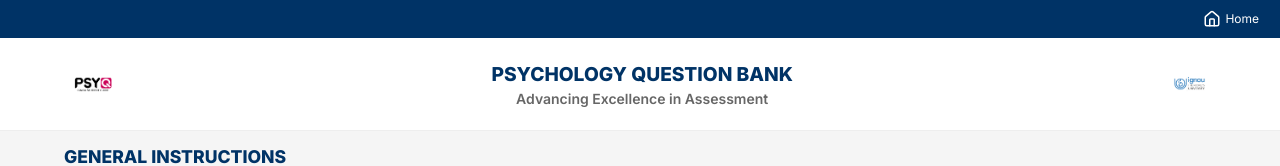
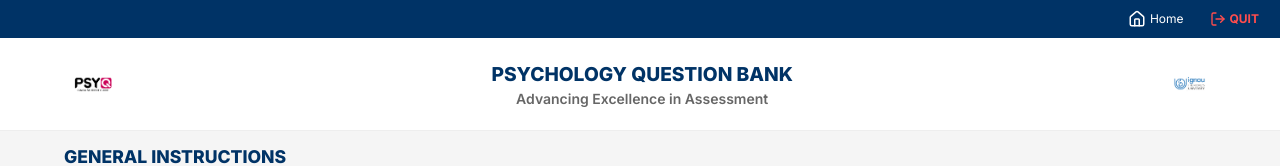
Before and after one commit to abnv-8083/PSY-Q, a React (Vite) app: page /academic/mocktest/1/1/rules in a window 1280 px wide. Shown: the top 166 px of the page. Built offline with nearby package versions, Linux system fonts and the light colour scheme; no server answers; the database is empty.

Commit message:
feat: add quit option to exam and instructions pages

```diff
--- a/src/pages/mocktest/GeneralInstructions.jsx
+++ b/src/pages/mocktest/GeneralInstructions.jsx
@@ -11,7 +11,7 @@ import {
     Divider,
     IconButton
 } from '@mui/material';
-import { Home, ChevronDown, ChevronUp } from 'lucide-react';
+import { Home, ChevronDown, ChevronUp, LogOut } from 'lucide-react';
 import { useParams, useNavigate } from 'react-router-dom';
 import { supabase } from '../../lib/supabaseClient';
 
@@ -48,10 +48,14 @@ const GeneralInstructions = () => {
     return (
         <Box sx={{ minHeight: '100vh', display: 'flex', flexDirection: 'column', bgcolor: '#fff' }}>
             {/* Top Blue Bar */}
-            <Box sx={{ bgcolor: '#003366', color: '#fff', py: 0.5, px: 2, display: 'flex', justifyContent: 'flex-end' }}>
+            <Box sx={{ bgcolor: '#003366', color: '#fff', py: 0.5, px: 2, display: 'flex', justifyContent: 'flex-end', gap: 2 }}>
                 <IconButton size="small" sx={{ color: '#fff', borderRadius: 1 }} onClick={() => navigate('/academic/mocktest')}>
                     <Home size={18} />
                     <Typography variant="caption" sx={{ ml: 0.5 }}>Home</Typography>
+                </IconButton>
+                <IconButton size="small" sx={{ color: '#ff4d4d', borderRadius: 1, '&:hover': { bgcolor: 'rgba(255, 77, 77, 0.1)' } }} onClick={() => navigate('/academic/mocktest')}>
+                    <LogOut size={16} />
+                    <Typography variant="caption" sx={{ ml: 0.5, fontWeight: 700 }}>QUIT</Typography>
                 </IconButton>
             </Box>
 
--- a/src/pages/mocktest/MockTestInterface.jsx
+++ b/src/pages/mocktest/MockTestInterface.jsx
@@ -22,7 +22,8 @@ import {
     ChevronDown,
     ChevronUp,
     User,
-    Menu
+    Menu,
+    LogOut
 } from 'lucide-react';
 import { auth } from '../../lib/firebase';
 import { supabase } from '../../lib/supabaseClient';
@@ -136,6 +137,12 @@ const MockTestInterface = () => {
         handleSaveNext();
     };
 
+    const handleQuit = () => {
+        if (window.confirm("Are you sure you want to quit the test? Your current progress will be lost and no attempt will be recorded.")) {
+            navigate('/academic/mocktest');
+        }
+    };
+
     const handleSubmit = async () => {
         // Validation/Confirm
         if (window.confirm("Are you sure you want to submit the test?")) {
@@ -198,6 +205,10 @@ const MockTestInterface = () => {
                 <IconButton size="small" sx={{ color: '#fff' }} onClick={() => navigate('/academic/mocktest')}>
                     <Home size={16} />
                     <Typography variant="caption" sx={{ ml: 0.5 }}>Home</Typography>
+                </IconButton>
+                <IconButton size="small" sx={{ color: '#ff4d4d', '&:hover': { bgcolor: 'rgba(255, 77, 77, 0.1)' } }} onClick={handleQuit}>
+                    <LogOut size={16} />
+                    <Typography variant="caption" sx={{ ml: 0.5, fontWeight: 700 }}>QUIT</Typography>
                 </IconButton>
             </Box>
 
```
